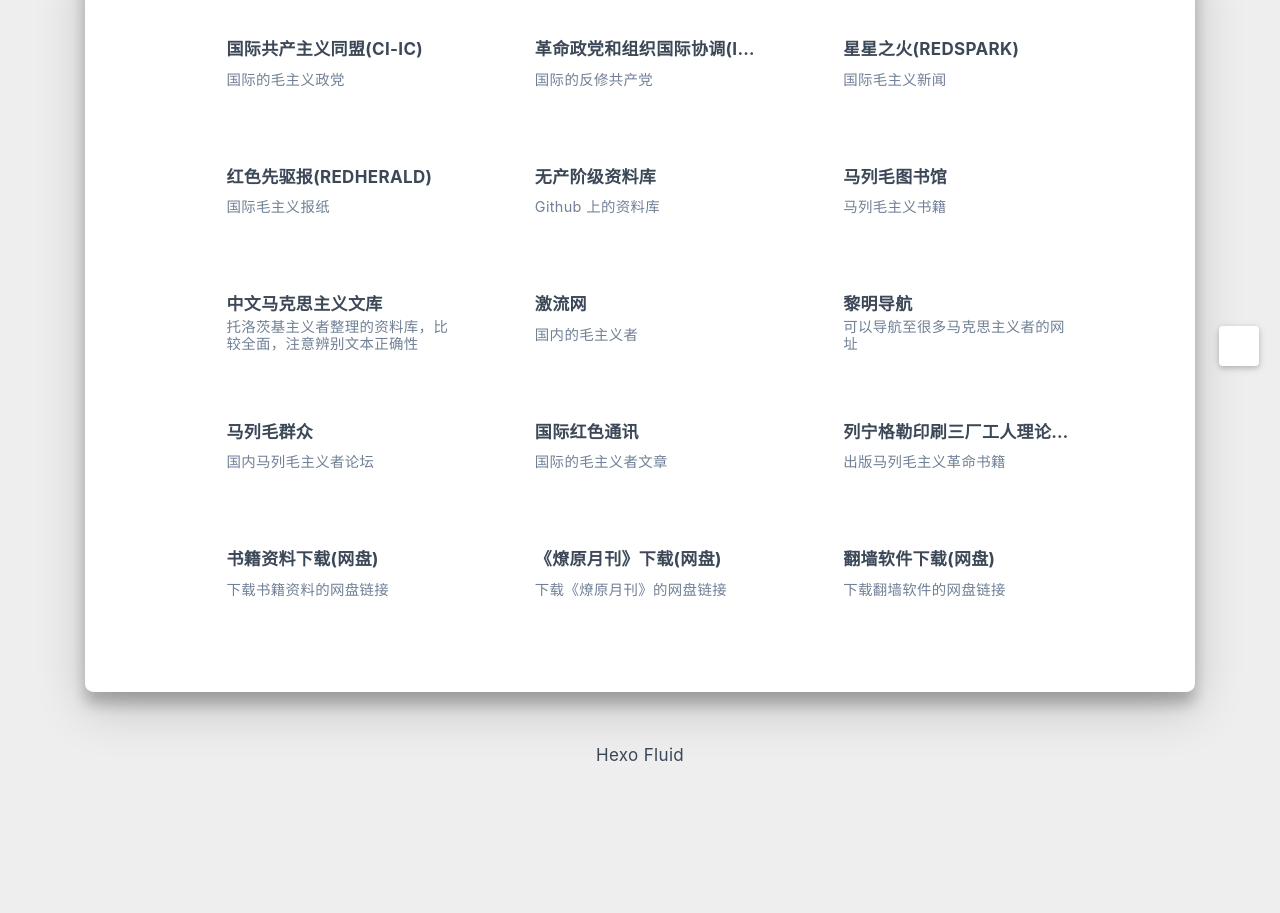
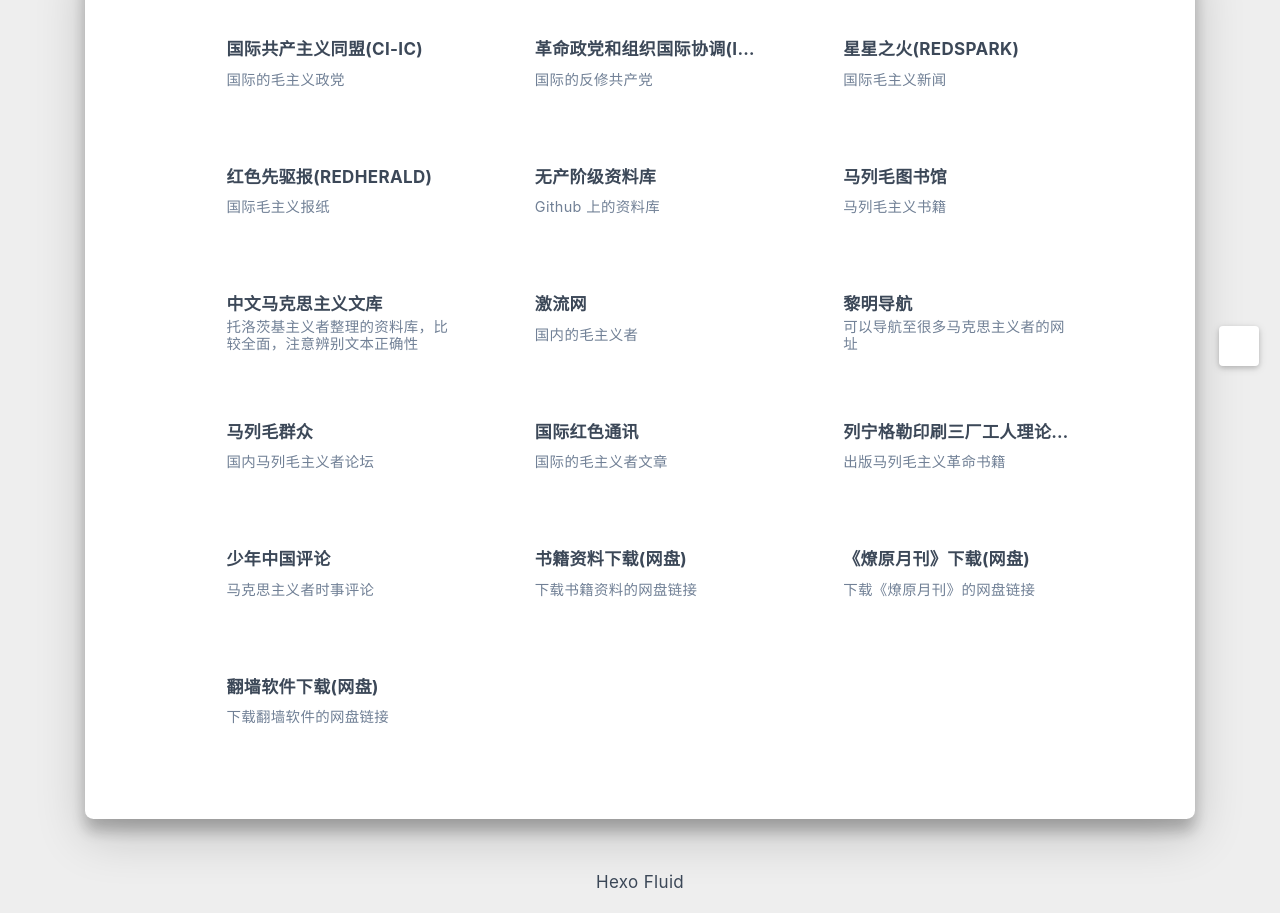
Before and after one commit to Mass-Line/Mass-Line.github.io, a plain HTML site: page links/index.html in a window 1280 px wide. Shown: the part 494-1407 px from the top of the page. Before the commit the page ends 1279 px from the top, so only its background shows below. Drawn offline with nearby package versions, Linux system fonts and the light colour scheme; some packages are replaced by stand-ins of ours; a script that the page names is missing; some icons are missing; a small style sheet from the web is missing.

Commit message:
Site updated: 2023-12-16 12:55:24

```diff
--- a/links/index.html
+++ b/links/index.html
@@ -367,6 +367,19 @@
 
 
     <div class="card col-lg-4 col-md-6 col-sm-12">
+      <a href="https://review.youngchina.org/" class="card-body hover-with-bg" target="_blank" rel="noopener">
+        <div class="card-content">
+
+          <div class="link-text">
+            <div class="link-title">少年中国评论</div>
+            <div class="link-intro">马克思主义者时事评论</div>
+          </div>
+        </div>
+      </a>
+    </div>
+
+
+    <div class="card col-lg-4 col-md-6 col-sm-12">
       <a href="https://www.mediafire.com/folder/kzxt7dar51stc/" class="card-body hover-with-bg" target="_blank" rel="noopener">
         <div class="card-content">
 
```
